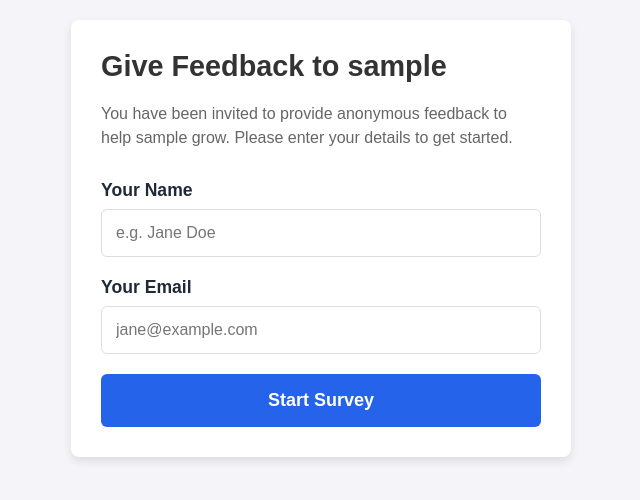
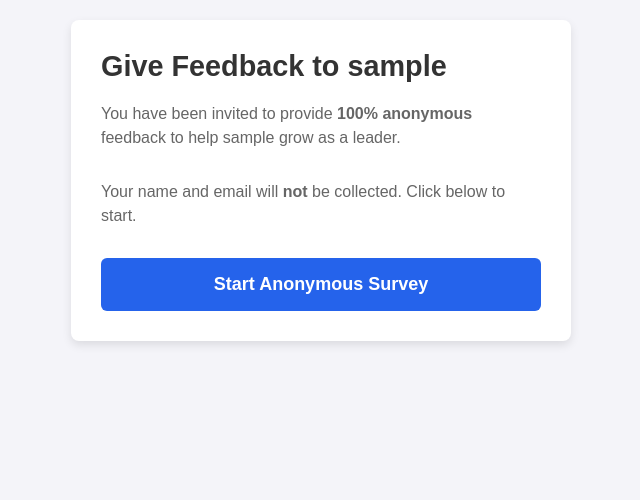
Before and after one commit to Emiliotso/superpowerapp, a Django app: template core/templates/public_invite.html in a window 1280 px wide. Shown: the top 500 px of the page, without its empty margins (319-959 px from the left). Run offline with Django 4.2, Linux system fonts and the light colour scheme; the template is opened without the code that fills it, so the values that code supplies are empty; the visitor is signed in with stand-in values (Sample User, id 1).

Commit message:
Fix: Remove name/email from public survey invite flow

```diff
--- a/core/templates/public_invite.html
+++ b/core/templates/public_invite.html
@@ -98,18 +98,14 @@
 <body>
     <div class="container">
         <h1>Give Feedback to {{ user.username }}</h1>
-        <p>You have been invited to provide anonymous feedback to help {{ user.username }} grow. Please enter your
-            details to get started.</p>
+        <p>You have been invited to provide <strong>100% anonymous</strong> feedback to help {{ user.username }} grow as
+            a leader.</p>
+        <p>Your name and email will <strong>not</strong> be collected. Click below to start.</p>
 
         <form method="post">
             {% csrf_token %}
-            <label>Your Name</label>
-            <input type="text" name="name" required placeholder="e.g. Jane Doe">
-
-            <label>Your Email</label>
-            <input type="email" name="email" required placeholder="jane@example.com">
-
-            <button type="submit">Start Survey</button>
+            <!-- No inputs needed, just the start button -->
+            <button type="submit">Start Anonymous Survey</button>
         </form>
     </div>
 </body>
```
Also changed, not shown: core/views.py (+10 -6 lines).
